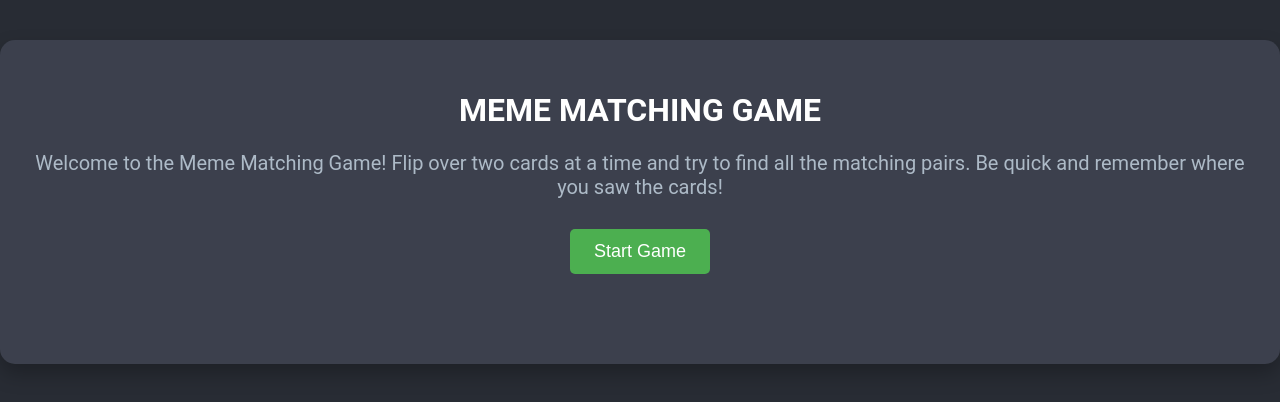
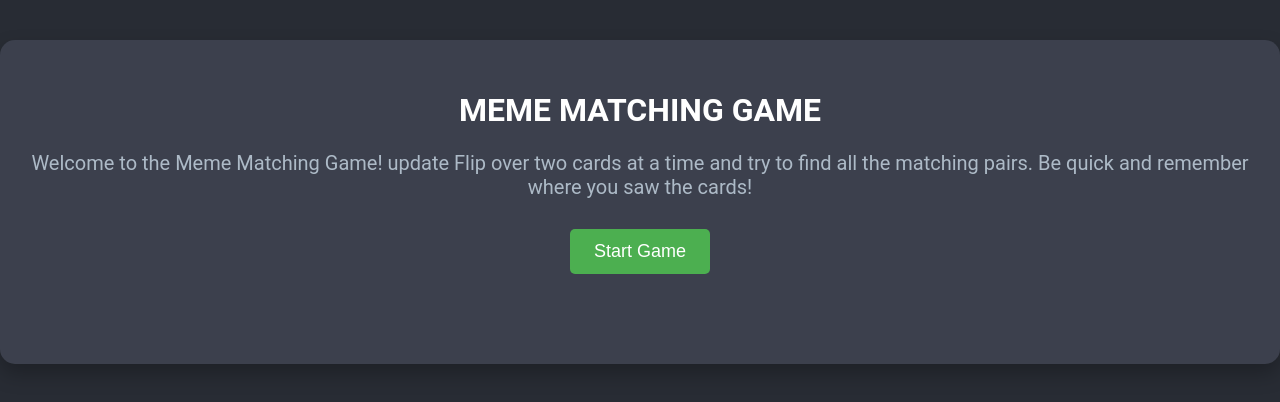
Before and after one commit to Bablu7011/meme-game, a plain HTML site: page index.html in a window 1280 px wide. Drawn offline with Linux system fonts and the light colour scheme.

Commit message:
Update index.html

```diff
--- a/index.html
+++ b/index.html
@@ -10,7 +10,7 @@
     <div class="container">
         <h1>MEME MATCHING GAME</h1>
         <p class="instructions">
-            Welcome to the Meme Matching Game!  Flip over two cards at a time and try to find all the matching pairs. Be quick and remember where you saw the cards!
+            Welcome to the Meme Matching Game! update  Flip over two cards at a time and try to find all the matching pairs. Be quick and remember where you saw the cards!
         </p>
         <button id="start-game">Start Game</button>
         <div id="game-board" class="game-board">
```
